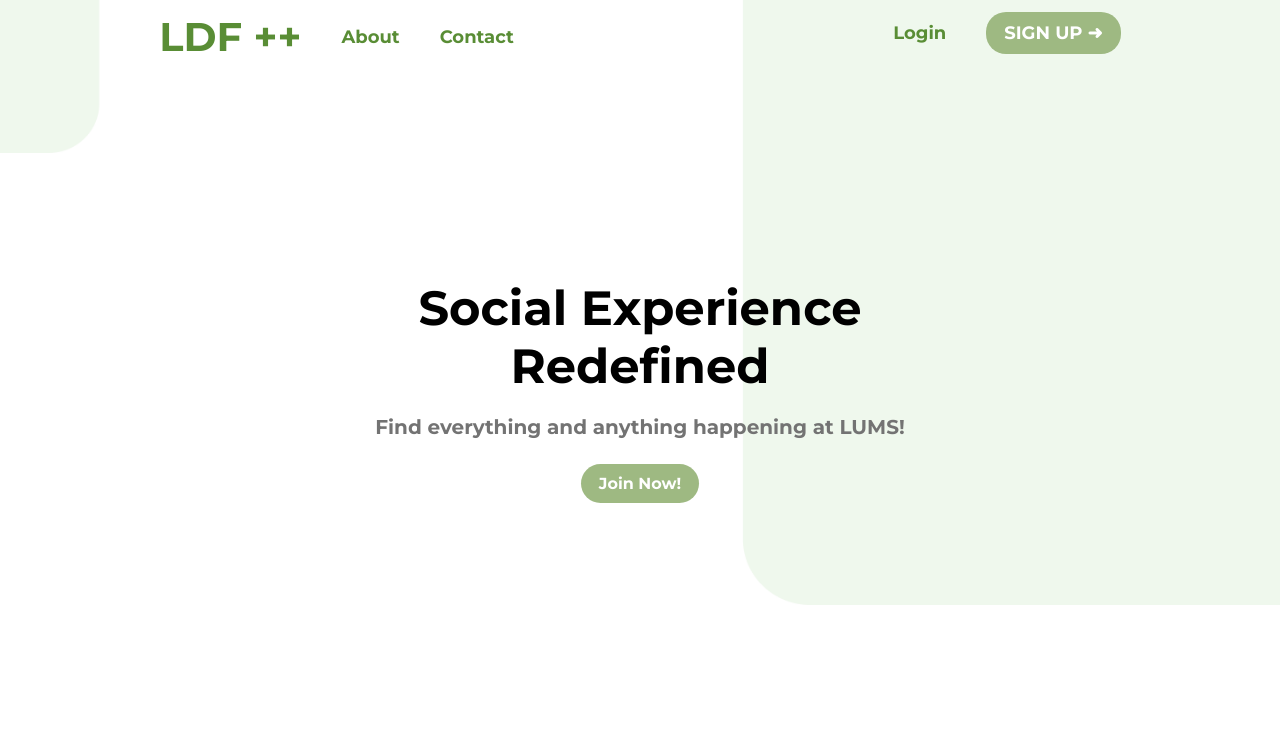
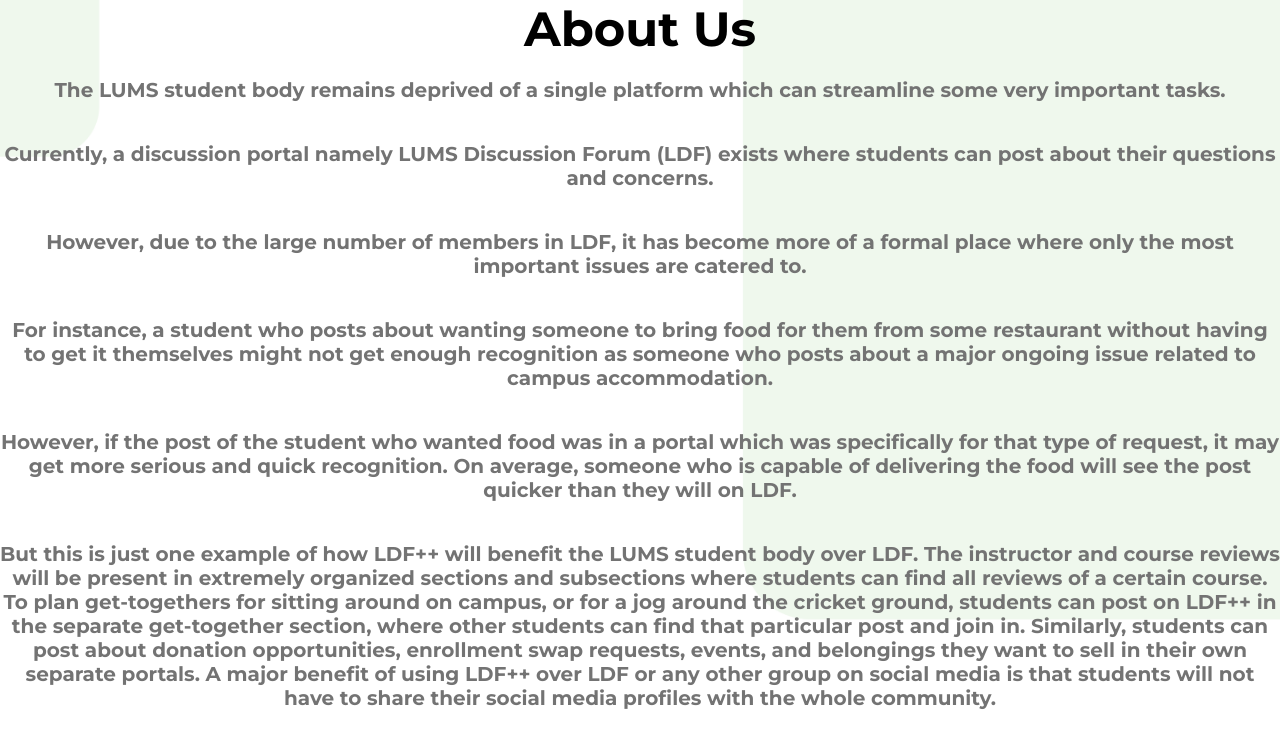
Before and after one commit to hamzakhalid99/SE-Project, a React (Create React App) app in the folder ldfplusplus_frontend/: page / in a window 1280 px wide. Shown: the top 748 px of the page. Built offline with nearby package versions, Linux system fonts and the light colour scheme.

Commit message:
about us changes

```diff
--- a/ldfplusplus_frontend/src/App.js
+++ b/ldfplusplus_frontend/src/App.js
@@ -3,13 +3,15 @@
 import './App.css';
 import Navigation from './components/Navigation/Navigation.js';
 import LandingPage from './components/LandingPage/LandingPage.js';
+import AboutPage from './components/AboutPage/AboutPage.js';
 
 class App extends Component {
   render() {
     return (
       <div className="App">
-        <Navigation />
-        <LandingPage />
+        <AboutPage />
+        {/* <Navigation />
+        <LandingPage /> */}
       </div>
     );
   }
```
